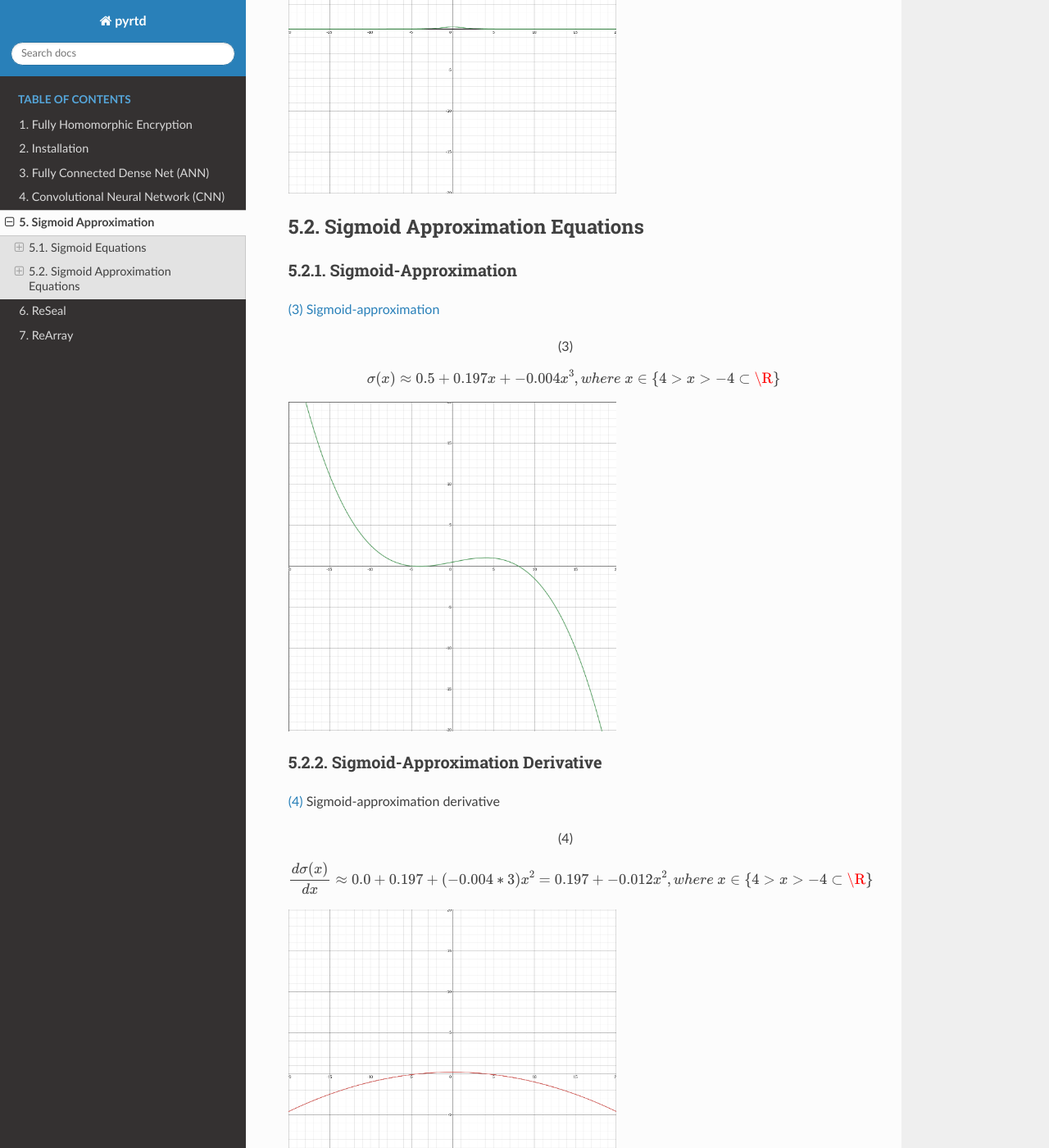
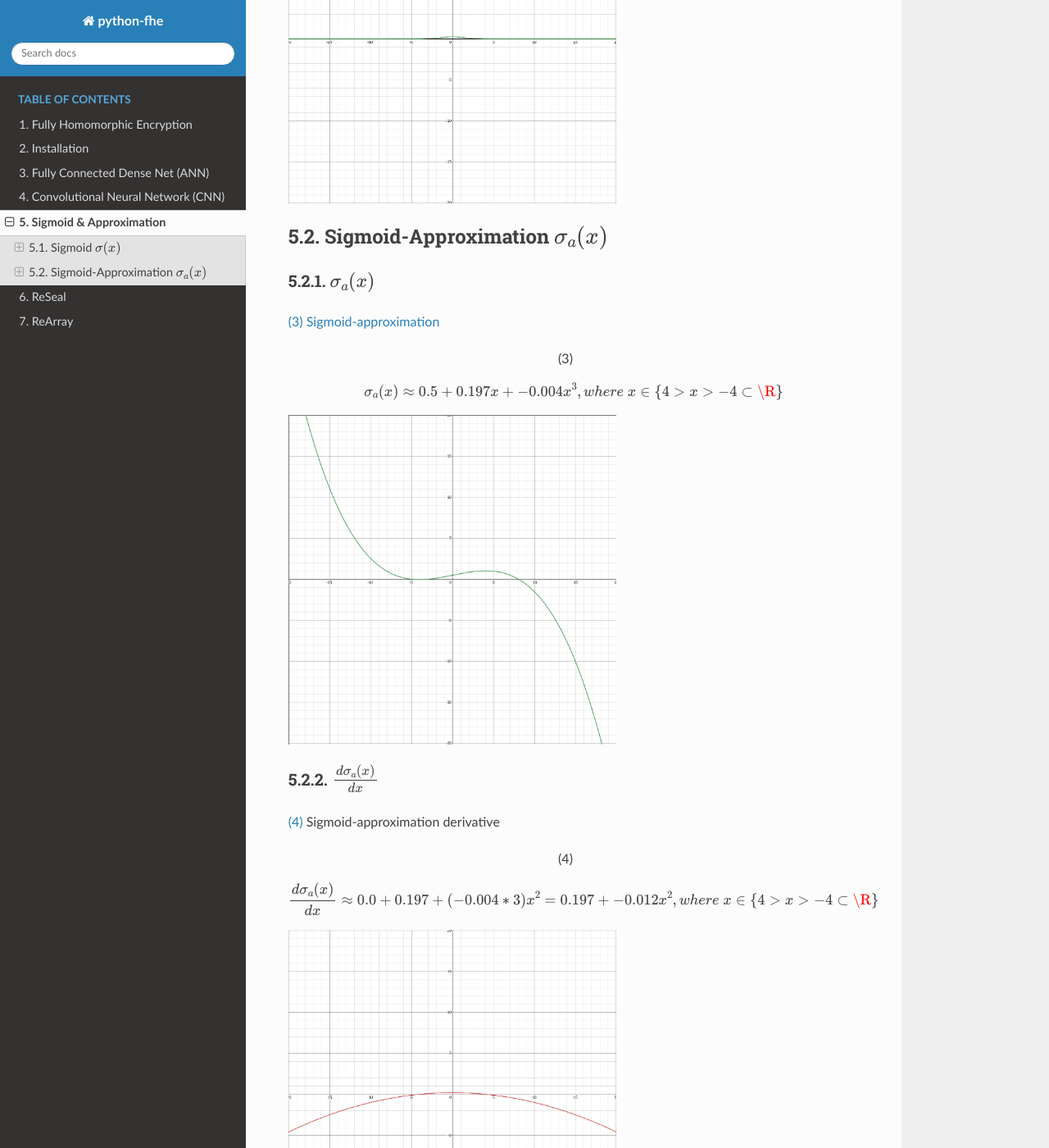
Before and after one commit to DreamingRaven/python-fhez, a Sphinx documentation site: the page built from docs/source/sigmoid.rst, in a window 1280 px wide and 1400 px high, scrolled down 1440 px. Shown: the whole window at 82% size. Built offline with Sphinx 7.4.7 and the Read the Docs theme 2.0.0, drawn with Linux system fonts in a browser that asks for light colours; the version number could not be read and is left out; some of the changed text lies outside the part shown.

Commit message:
Adapted sigmoid ann and config.py
The sigmoid has now been standardised somewhat so when we link to
sections it will actually use the header sigmoid symbols, for clarity
and brevity, so they can just be taken straight to the sigmoid
definition for instance. Config.py has been adapted to actually ready
python-fhe now

```diff
--- a/docs/source/conf.py
+++ b/docs/source/conf.py
@@ -45,8 +45,8 @@ print("sys path:", sys.path)
 
 # -- Project information -----------------------------------------------------
 
-project = 'pyrtd'
-copyright = '2019, George Onoufriou (GeorgeRaven, archer, DreamingRaven)'
+project = 'python-fhe'
+copyright = '2021, George Onoufriou (GeorgeRaven, archer, DreamingRaven)'
 author = 'GeorgeRaven'
 master_doc = 'index'
 
--- a/docs/source/sigmoid.rst
+++ b/docs/source/sigmoid.rst
@@ -16,8 +16,8 @@
   :width: 400
   :alt: Graph of sigmoid-apprximation derivative plotted on 2d axes showing significant overlap with the normal sigmoid derivative, within the range -4 to 4 =x where the normal derivative "bumps", but this extends down to negative infinity quickly after on both sides
 
-Sigmoid Approximation
-#####################
+Sigmoid & Approximation
+#######################
 
 .. |sigmoid| replace:: :eq:`sigmoid`
 .. |sigmoid-approx| replace:: :eq:`sigmoid-approx`
@@ -26,23 +26,28 @@ Sigmoid Approximation
 
 To be able to use (fully homomorphically encrypted) cyphertexts with deep learning we need to ensure our activations functions are abelian compatible operations, polynomials. Sigmoid :eq:`sigmoid` is not a polynomial, thus we approximate :eq:`sigmoid-approx`. Similarly since we used an approximation for the forward activations we use a derivative of the sigmoid approximation :eq:`sigmoid-approx-derivative` for the backward pass to calculate the local gradient in hopes of descending towards the global optimum (gradient descent).
 
-Sigmoid Equations
-+++++++++++++++++
 
-Sigmoid
--------
+Sigmoid :math:`\sigma(x)`
++++++++++++++++++++++++++++
+
+.. _section_sigmoid:
+
+:math:`\sigma(x)`
+-----------------
 
 |sigmoid| Sigmoid
 
 .. math::
   :label: sigmoid
 
-  \sigma{x}=\frac{1}{1+e^{-x}}
+  \sigma(x)=\frac{1}{1+e^{-x}}
 
 |sigmoid-fig|
 
-Sigmoid Derivative
-------------------
+.. _section_sigmoid_derivative:
+
+:math:`\frac{d\sigma(x)}{dx}`
+-----------------------------
 
 |sigmoid-deriv| Sigmoid derivative (Andrej Karpathy `CS231n lecture <https://youtu.be/i94OvYb6noo?t=1714>`_)
 
@@ -53,29 +58,34 @@ Sigmoid Derivative
 
 |sigmoid-derivative-fig|
 
-Sigmoid Approximation Equations
-+++++++++++++++++++++++++++++++
 
-Sigmoid-Approximation
----------------------
+Sigmoid-Approximation :math:`\sigma_a(x)`
++++++++++++++++++++++++++++++++++++++++++++
+
+.. _section_sigmoid_approximation:
+
+:math:`\sigma_a(x)`
+-------------------
 
 |sigmoid-approx| `Sigmoid-approximation <https://eprint.iacr.org/2018/462>`_
 
 .. math::
   :label: sigmoid-approx
 
-  \sigma(x) \approx 0.5 + 0.197x + -0.004x^3, where\ x \in \{4 > x > -4 \subset \R \}
+  \sigma_a(x) \approx 0.5 + 0.197x + -0.004x^3, where\ x \in \{4 > x > -4 \subset \R \}
 
 |sigmoid-approx-fig|
 
-Sigmoid-Approximation Derivative
---------------------------------
+.. _section_sigmoid_approximation_derivative:
+
+:math:`\frac{d\sigma_a(x)}{dx}`
+-------------------------------
 
 |sigmoid-approx-deriv| Sigmoid-approximation derivative
 
 .. math::
   :label: sigmoid-approx-derivative
 
-  \frac{d\sigma(x)}{dx} \approx 0.0 + 0.197 + (-0.004*3)x^2 = 0.197 + -0.012x^2, where\ x \in \{4 > x > -4 \subset \R \}
+  \frac{d\sigma_a(x)}{dx} \approx 0.0 + 0.197 + (-0.004*3)x^2 = 0.197 + -0.012x^2, where\ x \in \{4 > x > -4 \subset \R \}
 
 |sigmoid-approx-derivative-fig|
```
Also changed, not shown: docs/source/ann.rst (+63 -4 lines).
